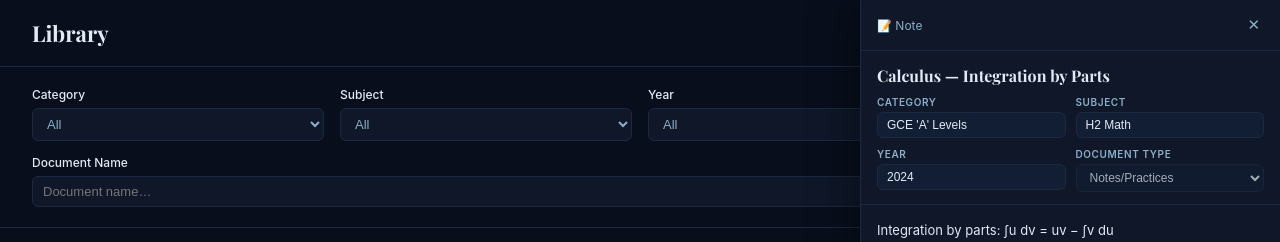
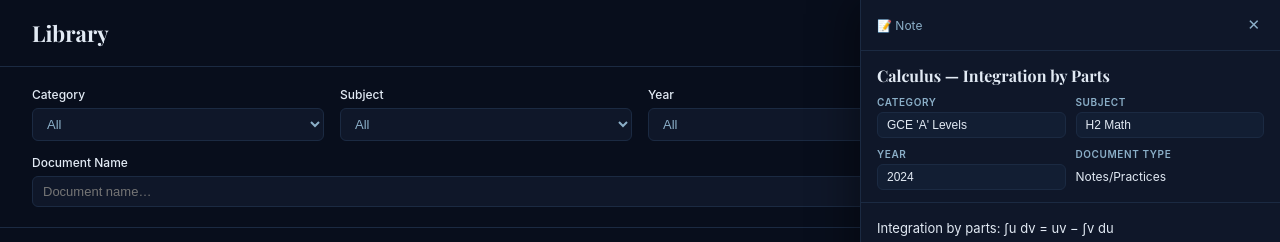
Before and after one commit to JordanW07z/note-library, a React (Vite) app: page / in a window 1280 px wide. Both pictures are taken after a click on the element 640 px from the left and 292 px from the top of the page. Shown: the top 242 px of the page. Built offline with nearby package versions, Linux system fonts and the light colour scheme.

Commit message:
show document type as plain text when locked

```diff
--- a/src/components/Editor.jsx
+++ b/src/components/Editor.jsx
@@ -135,10 +135,14 @@ export default function Editor({ note, notes, onChange, onDelete, onClose, isAdm
         </div>
         <div>
           <p style={labelStyle}>Document Type</p>
-          <select value={note.documentType || ''} onChange={(e) => isAdmin && onChange('documentType', e.target.value)} disabled={!isAdmin} style={{ ...inputStyle, cursor: isAdmin ? 'pointer' : 'default' }}>
-            <option value="">—</option>
-            {DOC_TYPES.map((t) => <option key={t} value={t}>{t}</option>)}
-          </select>
+          {isAdmin ? (
+            <select value={note.documentType || ''} onChange={(e) => onChange('documentType', e.target.value)} style={{ ...inputStyle, cursor: 'pointer' }}>
+              <option value="">—</option>
+              {DOC_TYPES.map((t) => <option key={t} value={t}>{t}</option>)}
+            </select>
+          ) : (
+            <p style={{ ...inputStyle, border: 'none', background: 'transparent', padding: '5px 0', margin: 0 }}>{note.documentType || '—'}</p>
+          )}
         </div>
       </div>
 
```
